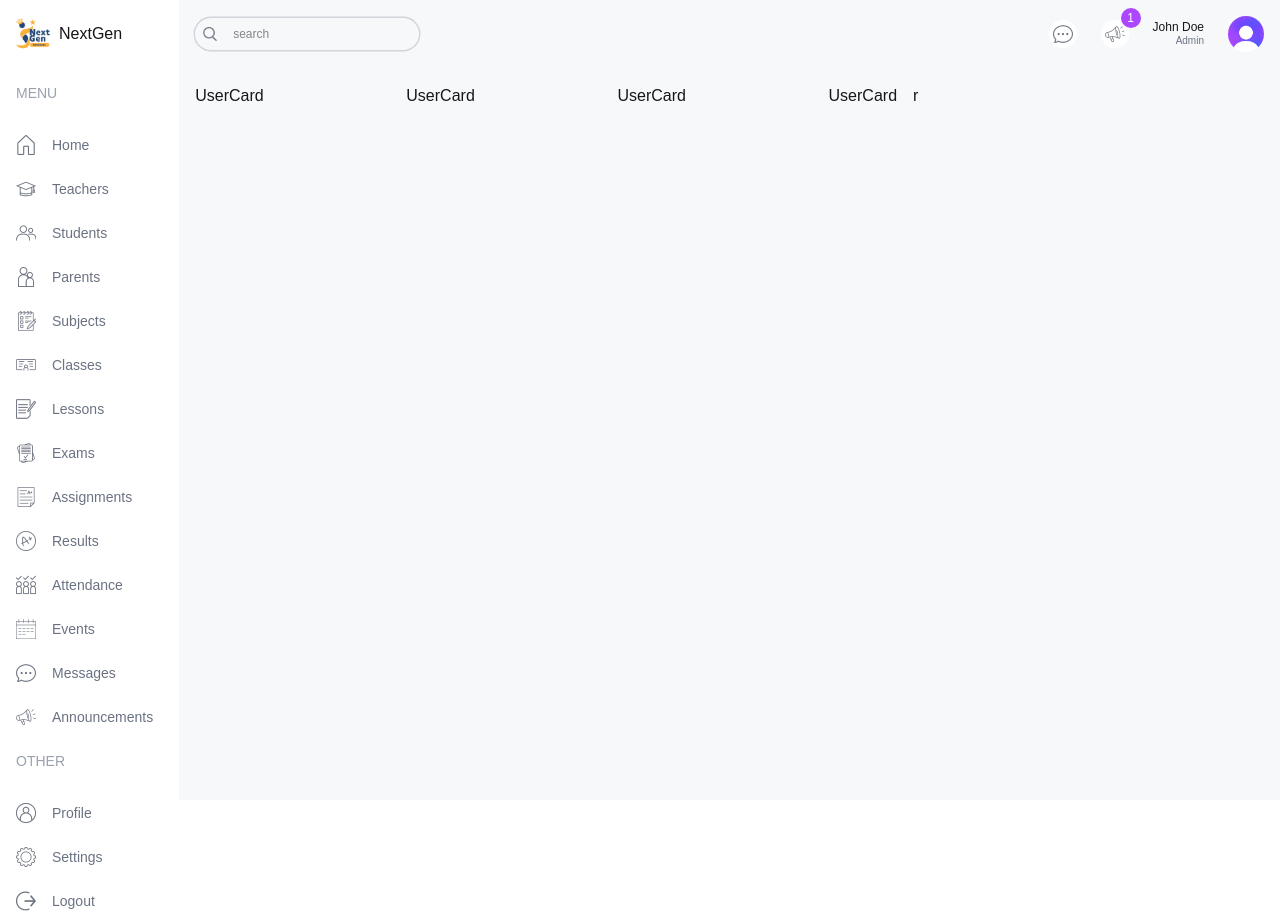
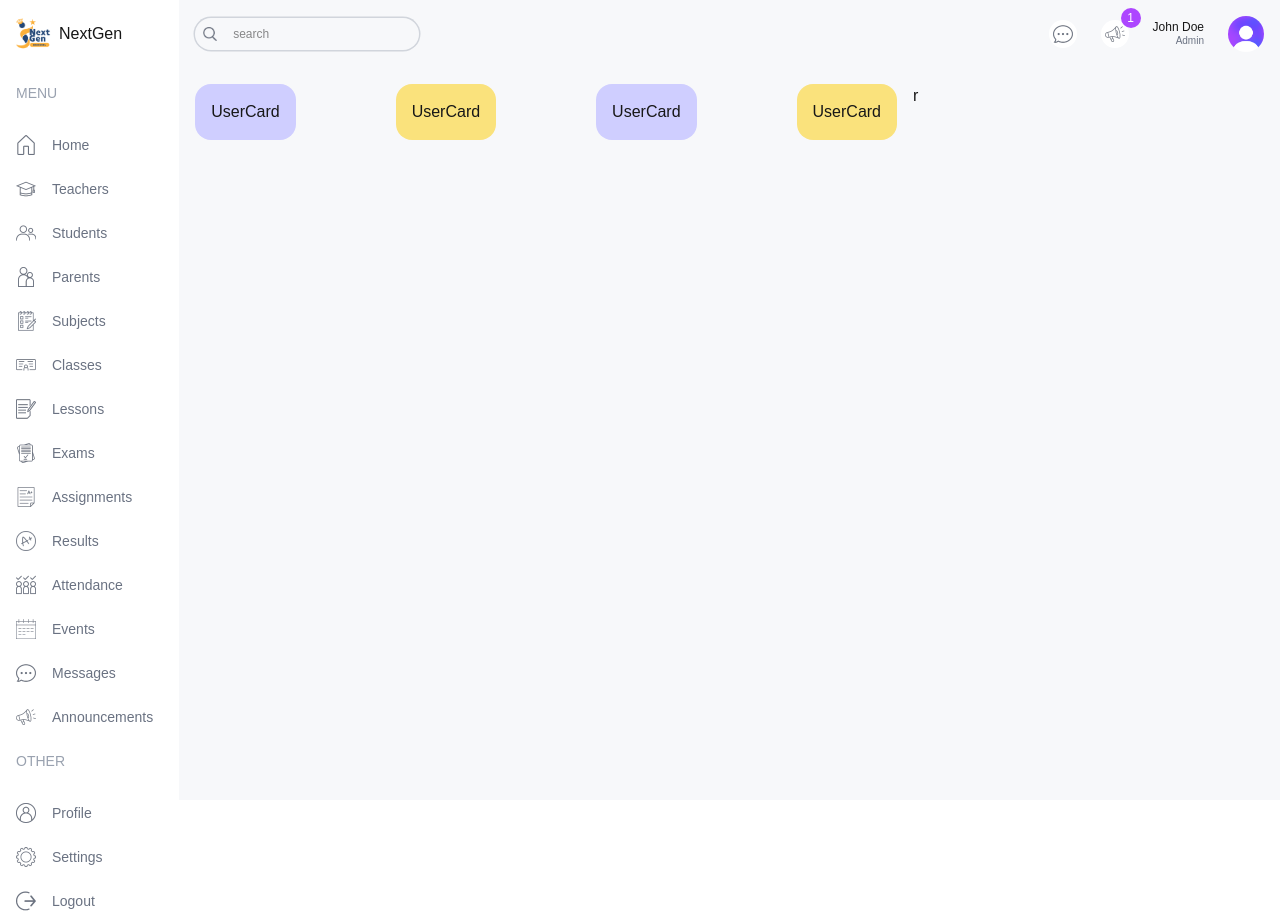
Before and after one commit to riponmondalbd/next-gen-school, a Next.js app: page /admin in a window 1280 px wide. Built offline with nearby package versions, Linux system fonts and the light colour scheme.

Commit message:
userCard --> use background based on even and odd

```diff
--- a/src/components/UserCard.tsx
+++ b/src/components/UserCard.tsx
@@ -1,3 +1,7 @@
 export default function UserCard({ type }: { type: string }) {
-  return <div className="rounded-2xl">UserCard</div>;
+  return (
+    <div className="rounded-2xl odd:bg-nextPurple even:bg-nextYellow p-4">
+      UserCard
+    </div>
+  );
 }
```
